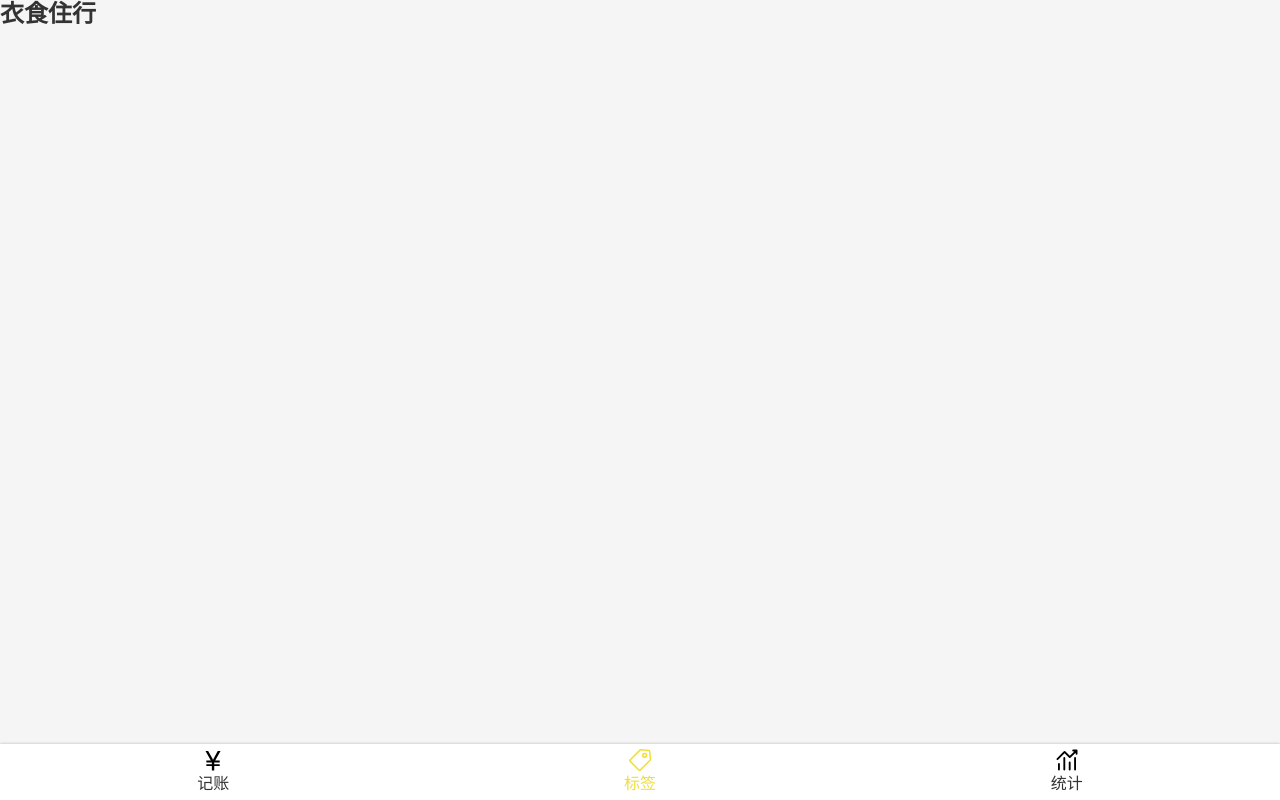
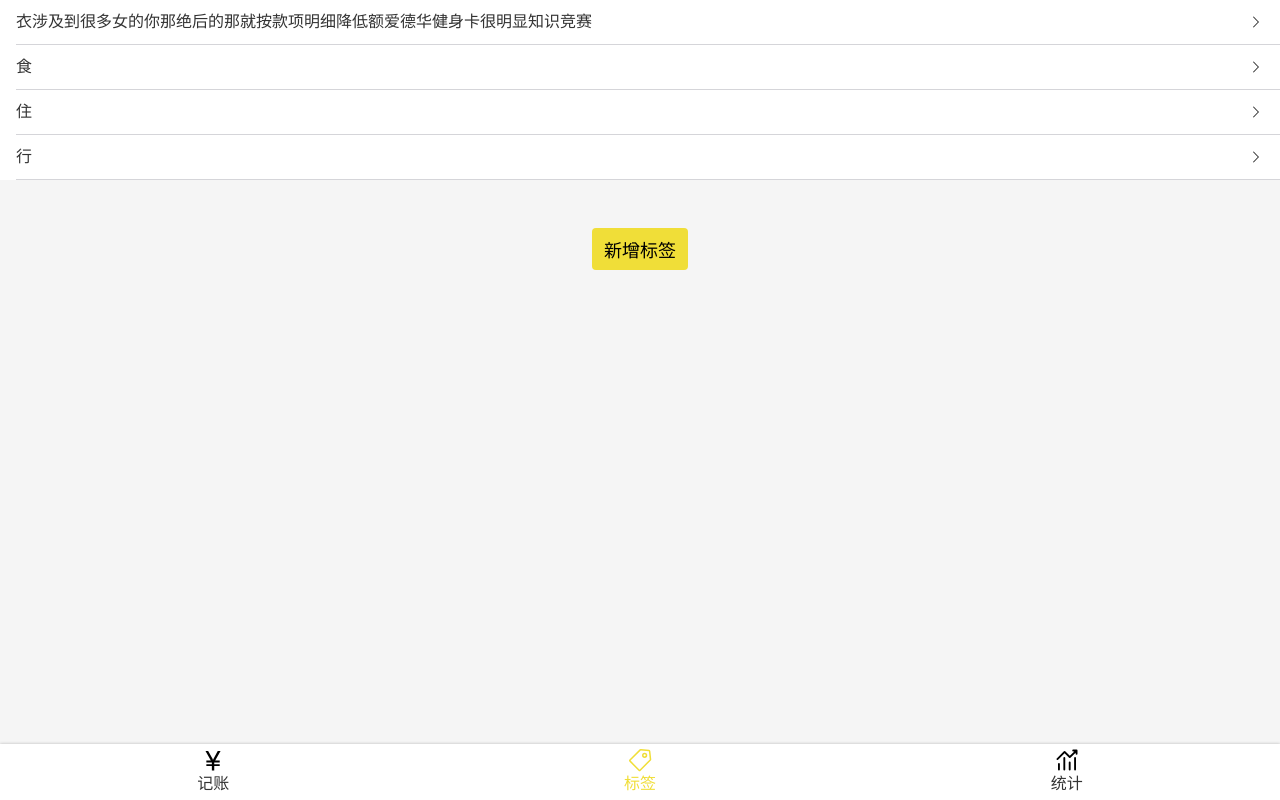
Before and after one commit to zdxzdxzdx/daaccount, a React app: page /#/tags in a window 1280 px wide. Built offline with nearby package versions, Linux system fonts and the light colour scheme.

Commit message:
Tags页面样式

```diff
--- a/src/index.scss
+++ b/src/index.scss
@@ -4,6 +4,7 @@
   margin: 0;
   padding: 0;
 }
+
 * {
   box-sizing: border-box;
 }
@@ -15,28 +16,30 @@
 *::before {
   box-sizing: border-box;
 }
+
 ul, ol {
   list-style: none;
 }
+
 a {
   text-decoration: none;
   color: inherit;
 }
 
-body{
-  $font-hei:$font-hei;
+body {
+  $font-hei: $font-hei;
   font-size: 16px;
   line-height: 1.2;
   background: #f5f5f5;
 }
 
-.icon{
+.icon {
   height: 1em;
   width: 1em;
   display: inline-block;
 }
 
-button{
+button {
   font-family: inherit;
 }
 
@@ -44,8 +47,14 @@ button{
   outline: none;
 }
 
-.clearfix::after{
+.clearfix::after {
   content: '';
   display: block;
   clear: both;
 }
+
+.oneLine {
+  white-space: nowrap;
+  overflow: hidden;
+  text-overflow: ellipsis;
+}
--- a/src/useTags.tsx
+++ b/src/useTags.tsx
@@ -1,7 +1,7 @@
 import {useState} from 'react';
 
 const useTags = ()=>{
-  const [tags, setTags] = useState<string[]>(['衣', '食', '住', '行']);
+  const [tags, setTags] = useState<string[]>(['衣涉及到很多女的你那绝后的那就按款项明细降低额爱德华健身卡很明显知识竞赛', '食', '住', '行']);
   return {tags,setTags}
 
 }
--- a/src/views/Tags.tsx
+++ b/src/views/Tags.tsx
@@ -1,14 +1,58 @@
 import Layout from '../components/Layout';
 import React from 'react';
 import {useTags} from '../useTags';
+import styled from 'styled-components';
+import Icon from '../components/Icon';
+
+const TagList = styled.ol`
+  font-size: 16px;
+  background: white;
+  > li{
+      border-bottom: 1px solid #d5d5d9;
+      line-height: 20px;
+      padding: 12px 16px 12px 0;
+      margin-left: 16px;
+      display: flex;
+      justify-content: space-between;
+      align-items: center;
+  }
+`;
+const Button = styled.button`
+    font-size: 18px;
+    border: none;
+    padding: 8px 12px;
+    background: #F0DE38;
+    border-radius: 4px;
+    color: black;
+
+`;
+const Center = styled.div`
+    display: flex;
+    justify-content: center;
+    align-items: center;
+     flex-direction: column;
+`;
+const Space = styled.div`
+    height: 16px;
+`;
 
 function Tags() {
-  const {tags,setTags}= useTags()
-
+  const {tags, setTags} = useTags();
   return <Layout>
-    <h2>{tags}</h2>
+    <TagList>
+      {tags.map(tag => <li key={tag}>
+        <span className="oneLine">{tag}</span>
+        <Icon name="right"/>
+      </li>)}
+    </TagList>
+    <Center>
+      <Space/>
+      <Space/>
+      <Space/>
+      <Button>新增标签</Button>
+    </Center>
   </Layout>;
 
 }
 
-export  default Tags;
+export default Tags;
```
Also changed, not shown: src/icons/left.svg (added), src/icons/right.svg (added).
